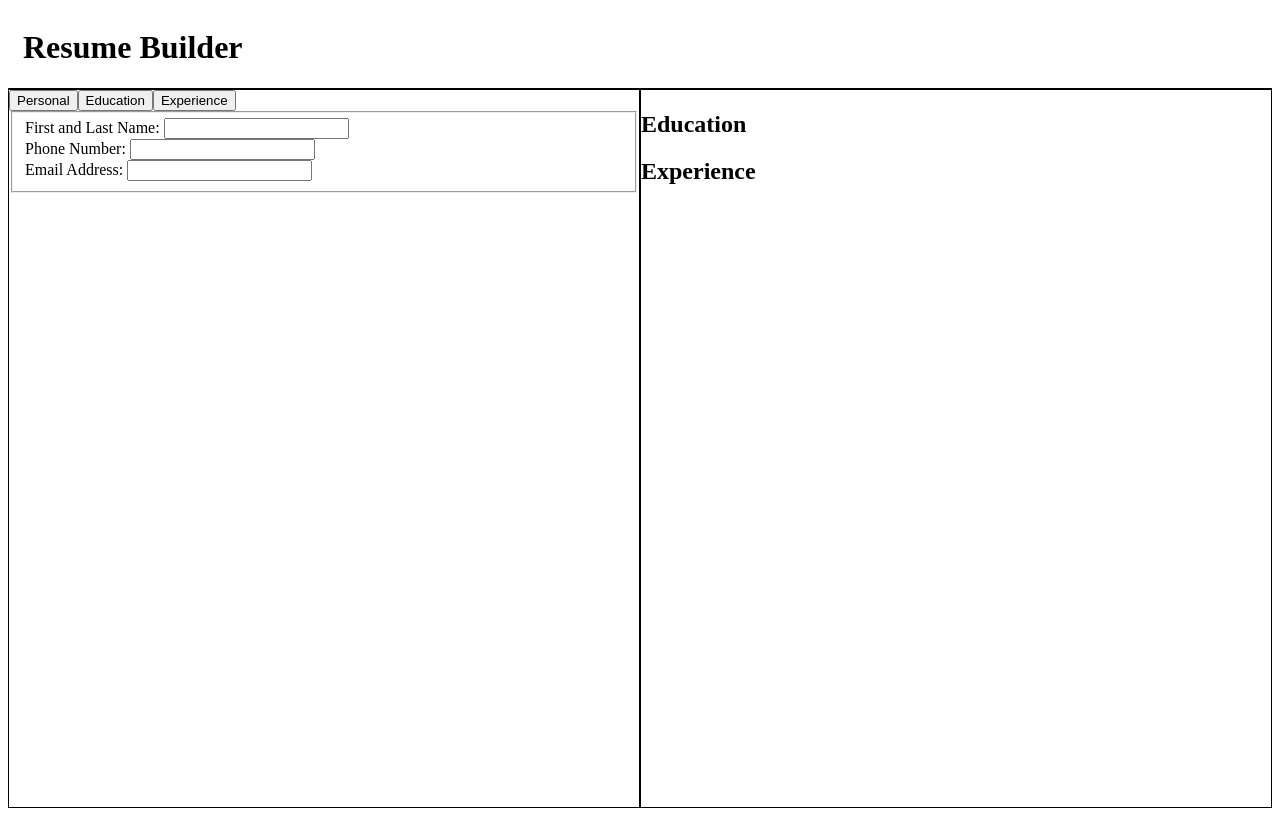
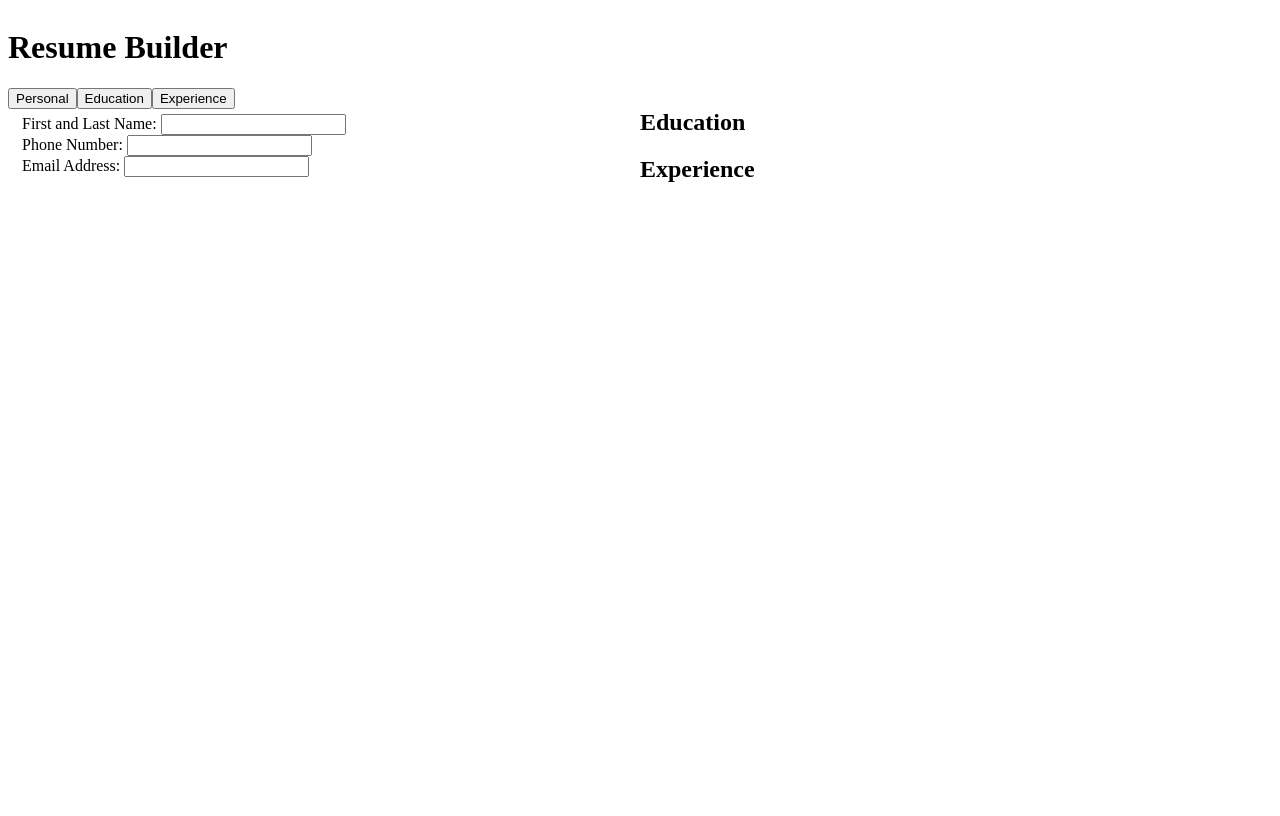
Before and after one commit to anuragmaganti/ResumeLoomr, a React (Vite) app: page / in a window 1280 px wide. Built offline with nearby package versions, Linux system fonts and the light colour scheme.

Commit message:
removed default fieldset border styling and h3 margin styling and added className to ResumePreview component

```diff
--- a/src/App.css
+++ b/src/App.css
@@ -1,10 +1,6 @@
 .header {
   display: flex;
   align-items: center;
-  gap: 20px;
-  padding-left: 15px;
-  border-bottom: 1px solid black;
-
 }
 
 .app {
@@ -20,6 +16,13 @@
 
 .main > * {
   flex: 1;
-  border: 1px solid black;
   min-width: 0;
 }
+
+fieldset {
+  border: none;
+}
+
+h3 {
+  margin: 0;
+}
--- a/src/App.jsx
+++ b/src/App.jsx
@@ -23,8 +23,8 @@ function App() {
     <div className="app">
       <Header></Header>
       <div className="main">
-        <EditorPanel activeTab={activeTab} setActiveTab={setActiveTab} resume={resume} setResume={setResume}></EditorPanel>
-        <ResumePreview resume={resume}></ResumePreview>
+        <EditorPanel activeTab={activeTab} setActiveTab={setActiveTab} resume={resume} setResume={setResume} className="editorPanel"></EditorPanel>
+        <ResumePreview resume={resume} className="resumePreview"></ResumePreview>
       </div>
     </div>
   )
```
